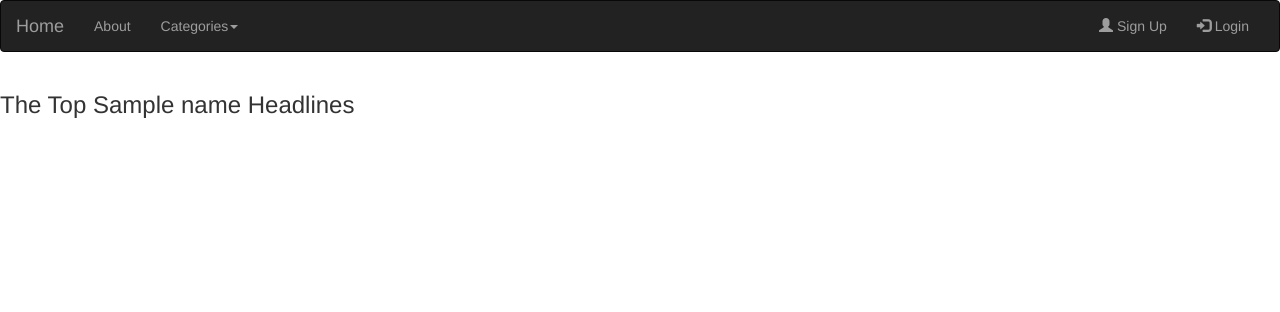
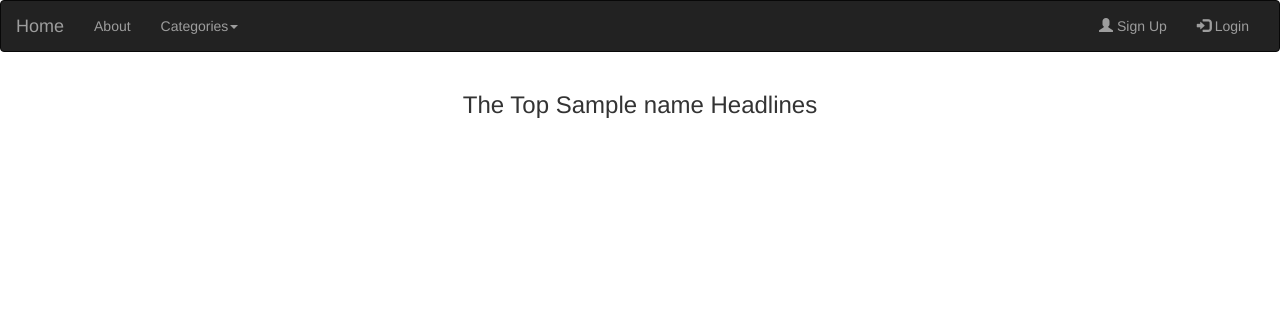
Before and after one commit to Elvandro/News-Highlight, a Flask app: template app/templates/article.html in a window 1280 px wide. Shown: the top 312 px of the page. Run offline with Flask 2, Linux system fonts and the light colour scheme; the template is opened without the code that fills it: most values are stand-ins (such as "Sample title", 1, 10 or a date in 2020); some libraries are stand-ins or nearby versions.

Commit message:
This commit will make changes to the files

```diff
--- a/app/templates/article.html
+++ b/app/templates/article.html
@@ -3,7 +3,7 @@
 {% block content %}
 <div class="container-fluid">
   <div class="row mb-2">
-    <h3> The Top {{name}} Headlines</h3>
+    <h3 class="text-center"> The Top {{name}} Headlines</h3>
   </div>
   <div class="row">
       {{macro.displayArticleList(news)}}
```
